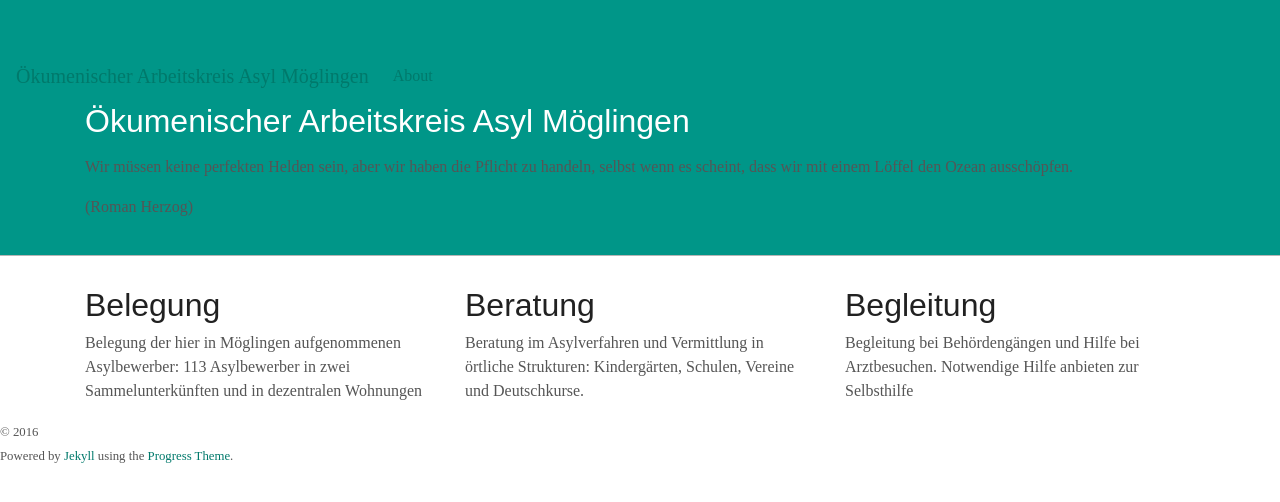
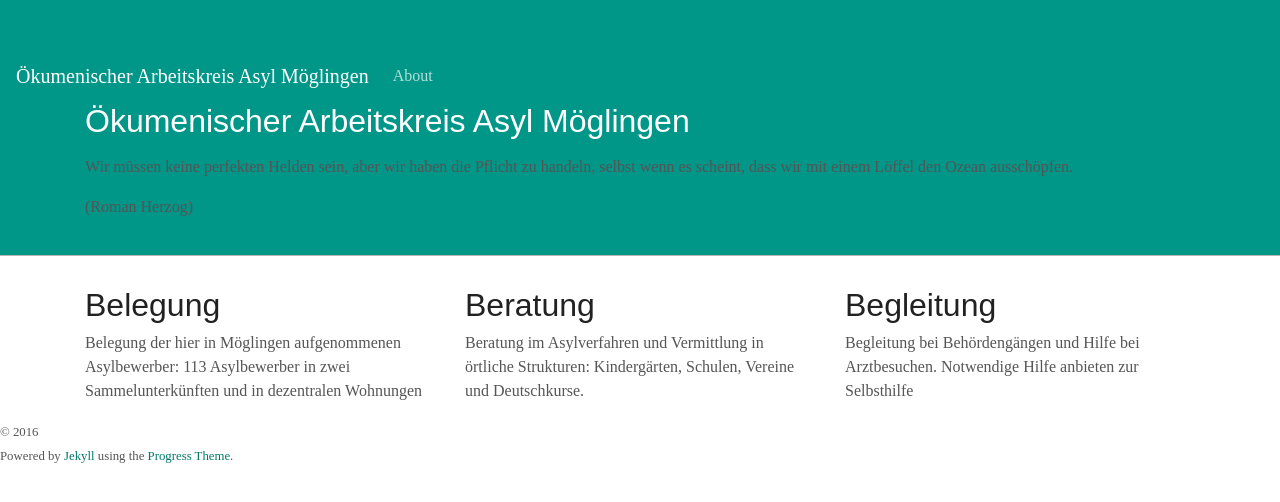
Before and after one commit to waldiTM/oeakam, a Jekyll site: the page built from index.html, in a window 1280 px wide. Shown: the top 502 px of the page. Built offline with Jekyll 4.4.1, drawn with Linux system fonts in a browser that asks for light colours.

Commit message:
nav-link

```diff
--- a/css/style.css
+++ b/css/style.css
@@ -41,3 +41,14 @@ a:focus {
   font-size: 1.1rem;
   color: #b2dfdb;
 }
+
+a.nav-link {
+  color: #b2dfdb;
+}
+a.navbar-brand,
+a.navbar-brand:hover,
+a.navbar-brand:focus,
+a.nav-link:hover,
+a.nav-link:focus {
+  color: #ffffff;
+}
```
